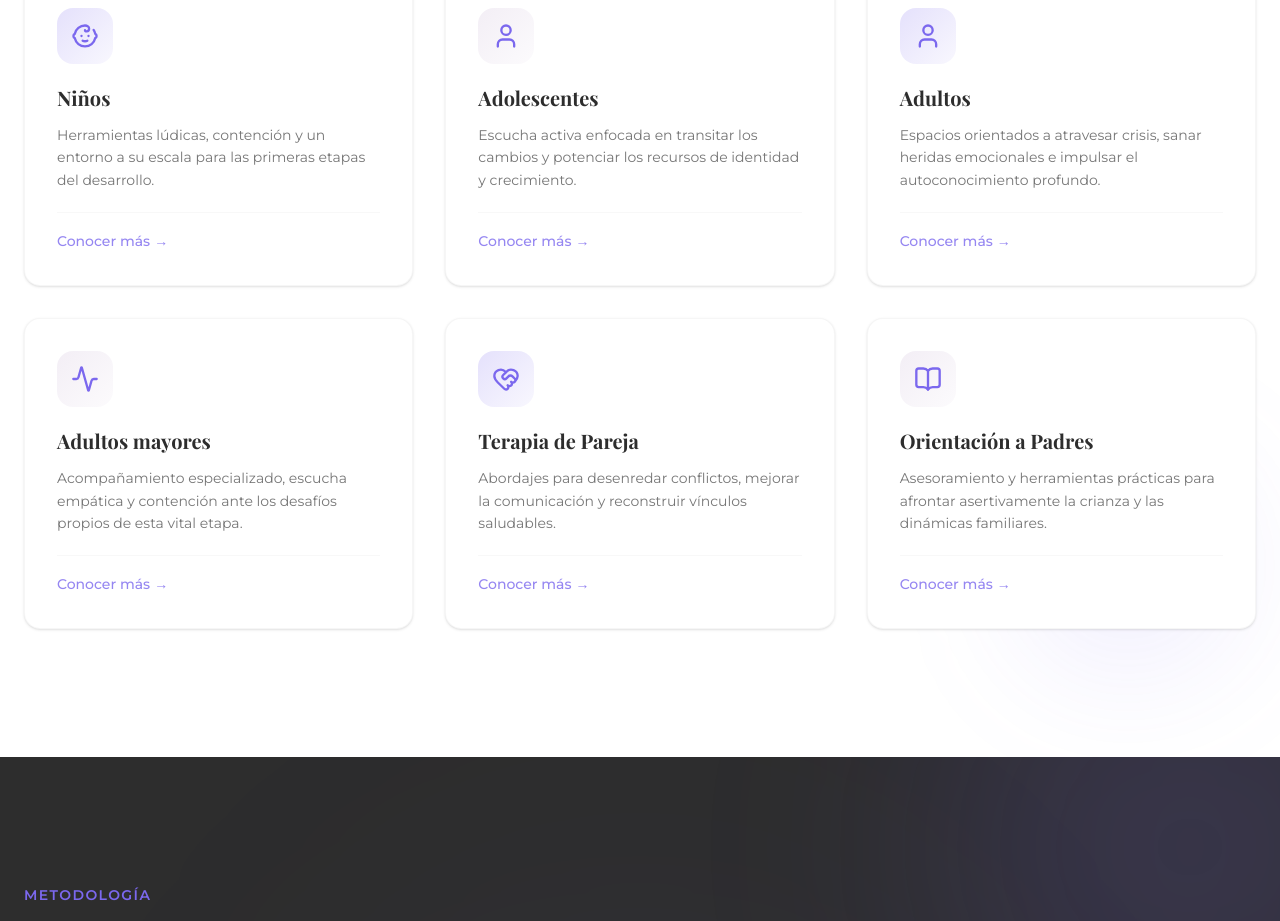
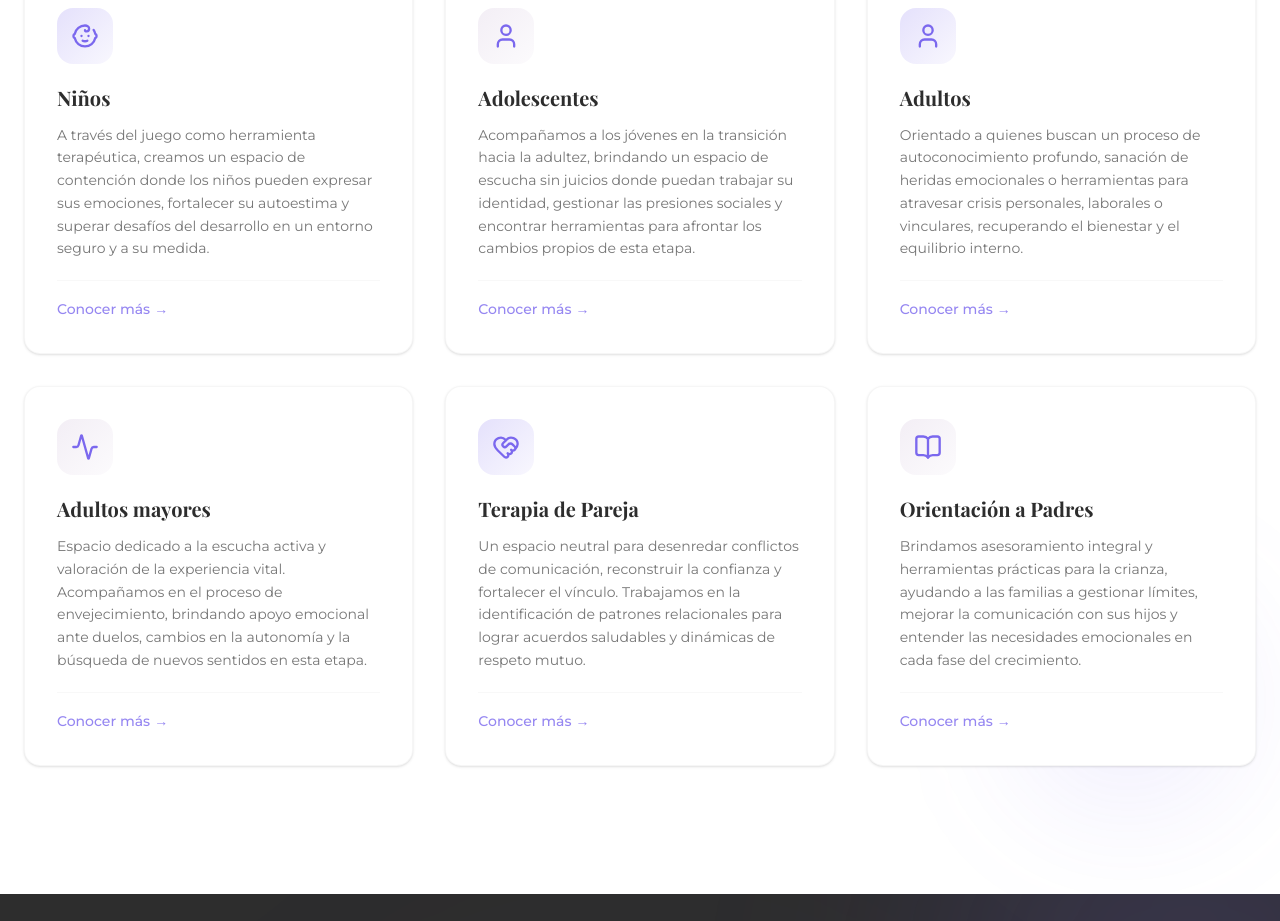
Before and after one commit to agrowd/delfos, a Next.js app: page / in a window 1280 px wide. Shown: the part 3100-4021 px from the top of the page. Built offline with nearby package versions, Linux system fonts and the light colour scheme; a web font is replaced by a local one.

Commit message:
feat: expand specialty descriptions in Services section

```diff
--- a/src/components/Servicios.tsx
+++ b/src/components/Servicios.tsx
@@ -3,12 +3,12 @@ import ScrollReveal from './animations/ScrollReveal';
 import { User, Users, HeartHandshake, Baby, Activity, BookOpen } from 'lucide-react';
 
 const servicios = [
-  { icon: <Baby size={28} />, title: 'Niños', text: 'Herramientas lúdicas, contención y un entorno a su escala para las primeras etapas del desarrollo.', color: 'from-primary/20 to-primary/5' },
-  { icon: <User size={28} />, title: 'Adolescentes', text: 'Escucha activa enfocada en transitar los cambios y potenciar los recursos de identidad y crecimiento.', color: 'from-secondary/40 to-secondary/10' },
-  { icon: <User size={28} />, title: 'Adultos', text: 'Espacios orientados a atravesar crisis, sanar heridas emocionales e impulsar el autoconocimiento profundo.', color: 'from-primary/20 to-primary/5' },
-  { icon: <Activity size={28} />, title: 'Adultos mayores', text: 'Acompañamiento especializado, escucha empática y contención ante los desafíos propios de esta vital etapa.', color: 'from-secondary/40 to-secondary/10' },
-  { icon: <HeartHandshake size={28} />, title: 'Terapia de Pareja', text: 'Abordajes para desenredar conflictos, mejorar la comunicación y reconstruir vínculos saludables.', color: 'from-primary/20 to-primary/5' },
-  { icon: <BookOpen size={28} />, title: 'Orientación a Padres', text: 'Asesoramiento y herramientas prácticas para afrontar asertivamente la crianza y las dinámicas familiares.', color: 'from-secondary/40 to-secondary/10' }
+  { icon: <Baby size={28} />, title: 'Niños', text: 'A través del juego como herramienta terapéutica, creamos un espacio de contención donde los niños pueden expresar sus emociones, fortalecer su autoestima y superar desafíos del desarrollo en un entorno seguro y a su medida.', color: 'from-primary/20 to-primary/5' },
+  { icon: <User size={28} />, title: 'Adolescentes', text: 'Acompañamos a los jóvenes en la transición hacia la adultez, brindando un espacio de escucha sin juicios donde puedan trabajar su identidad, gestionar las presiones sociales y encontrar herramientas para afrontar los cambios propios de esta etapa.', color: 'from-secondary/40 to-secondary/10' },
+  { icon: <User size={28} />, title: 'Adultos', text: 'Orientado a quienes buscan un proceso de autoconocimiento profundo, sanación de heridas emocionales o herramientas para atravesar crisis personales, laborales o vinculares, recuperando el bienestar y el equilibrio interno.', color: 'from-primary/20 to-primary/5' },
+  { icon: <Activity size={28} />, title: 'Adultos mayores', text: 'Espacio dedicado a la escucha activa y valoración de la experiencia vital. Acompañamos en el proceso de envejecimiento, brindando apoyo emocional ante duelos, cambios en la autonomía y la búsqueda de nuevos sentidos en esta etapa.', color: 'from-secondary/40 to-secondary/10' },
+  { icon: <HeartHandshake size={28} />, title: 'Terapia de Pareja', text: 'Un espacio neutral para desenredar conflictos de comunicación, reconstruir la confianza y fortalecer el vínculo. Trabajamos en la identificación de patrones relacionales para lograr acuerdos saludables y dinámicas de respeto mutuo.', color: 'from-primary/20 to-primary/5' },
+  { icon: <BookOpen size={28} />, title: 'Orientación a Padres', text: 'Brindamos asesoramiento integral y herramientas prácticas para la crianza, ayudando a las familias a gestionar límites, mejorar la comunicación con sus hijos y entender las necesidades emocionales en cada fase del crecimiento.', color: 'from-secondary/40 to-secondary/10' }
 ];
 
 export default function Servicios() {
```
